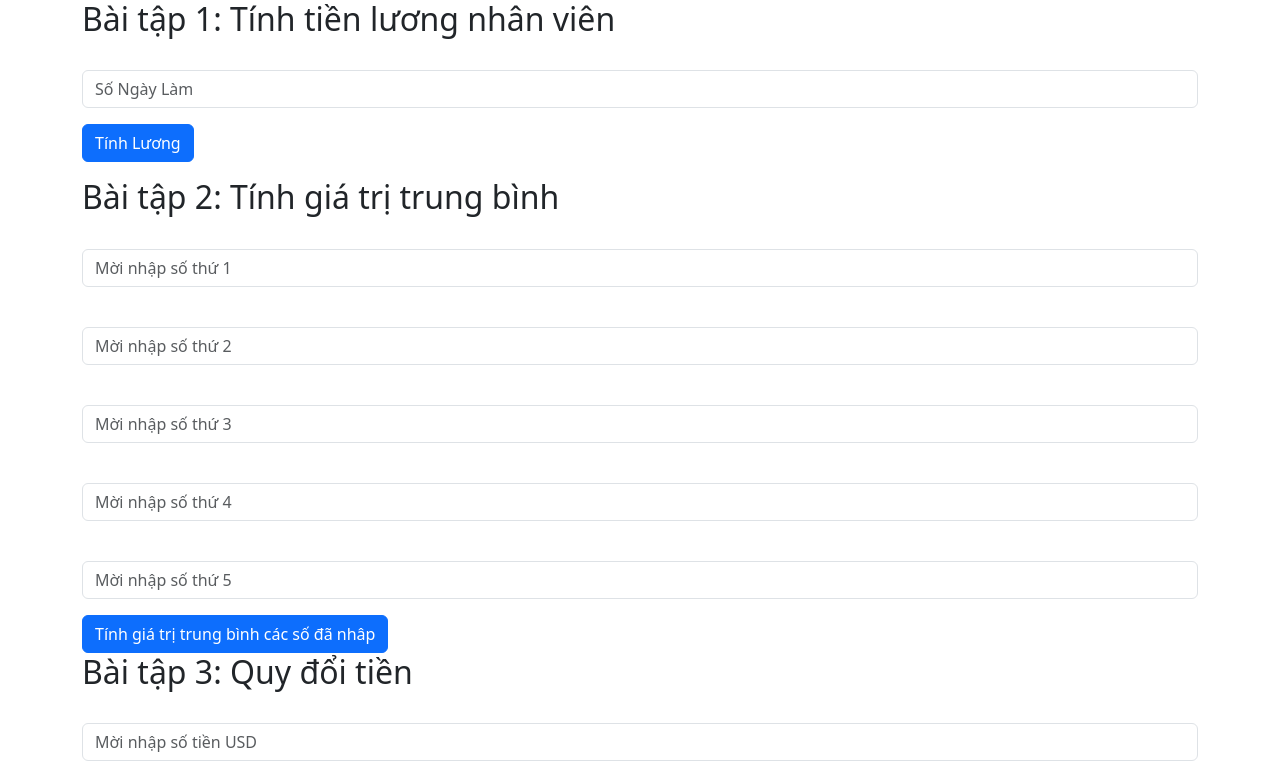
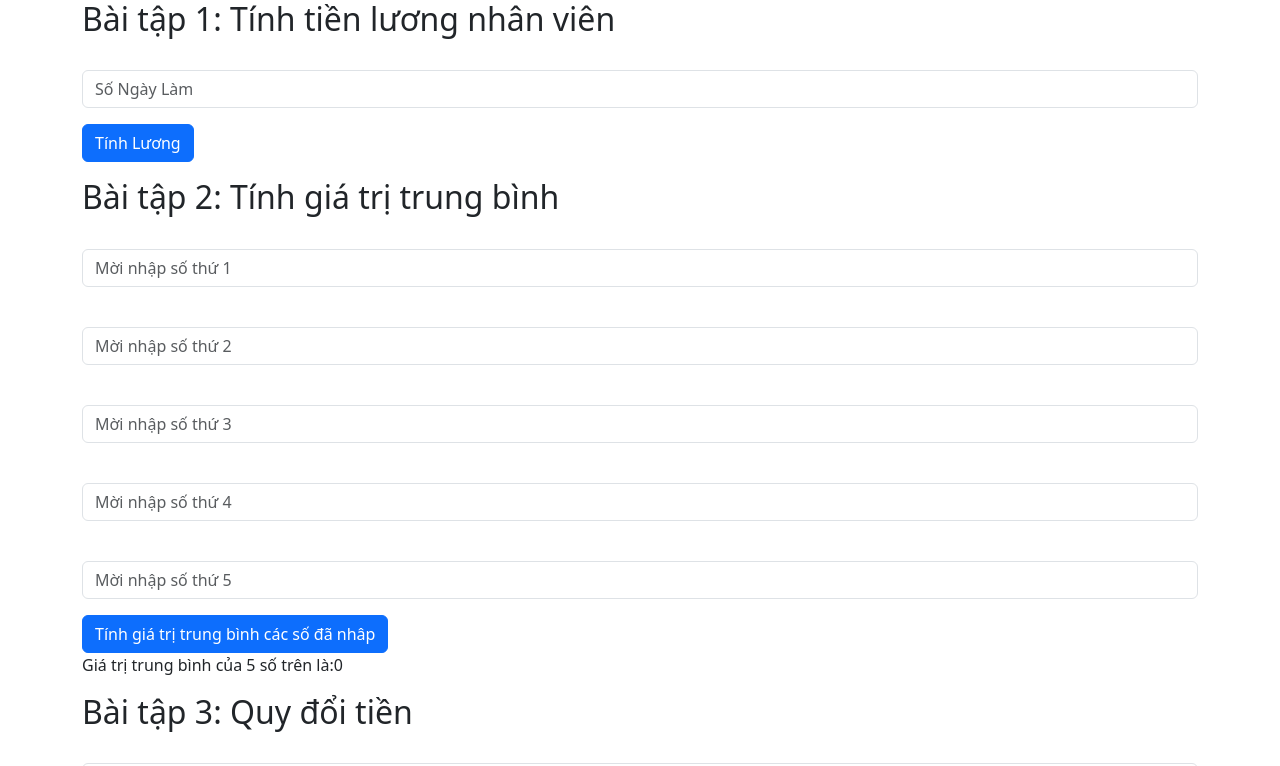
Before and after one commit to ntsang87/NguyenThanhSang_BaiTapBuoi13_BC69, a plain HTML site: page index.html in a window 1280 px wide. Both pictures are taken after a click on the button "Tính giá trị trung bình các số đã nhâp". Shown: the top 766 px of the page. Drawn offline with nearby package versions, Linux system fonts and the light colour scheme.

Commit message:
Xong bài 2

```diff
--- a/index.html
+++ b/index.html
@@ -98,6 +98,7 @@
       <button class="btn btn-primary" id="giaTriTrungBinh">
         Tính giá trị trung bình các số đã nhâp
       </button>
+      <p class="kqBai2"></p>
     </div>
     <!-- Bài tập 3 -->
     <div class="container">
--- a/index.js
+++ b/index.js
@@ -15,3 +15,14 @@ document.getElementById("tinhLuong").onclick = function () {
 // Đầu vào: Nhập vào giá trị 5 con số
 // Đầu ra: Tính số trung bình của 5 số trên
 // Công thức: Tổng giá trị 5 số / 5
+document.getElementById("giaTriTrungBinh").onclick = function () {
+  let so1 = +document.getElementById("so1").value;
+  let so2 = +document.getElementById("so2").value;
+  let so3 = +document.getElementById("so3").value;
+  let so4 = +document.getElementById("so4").value;
+  let so5 = +document.getElementById("so5").value;
+  let giaTriTrungBinh = (so1 + so2 + so3 + so4 + so5) / 5;
+  console.log(giaTriTrungBinh);
+  document.querySelector(".kqBai2").innerHTML =
+    "Giá trị trung bình của 5 số trên là:" + giaTriTrungBinh;
+};
```
